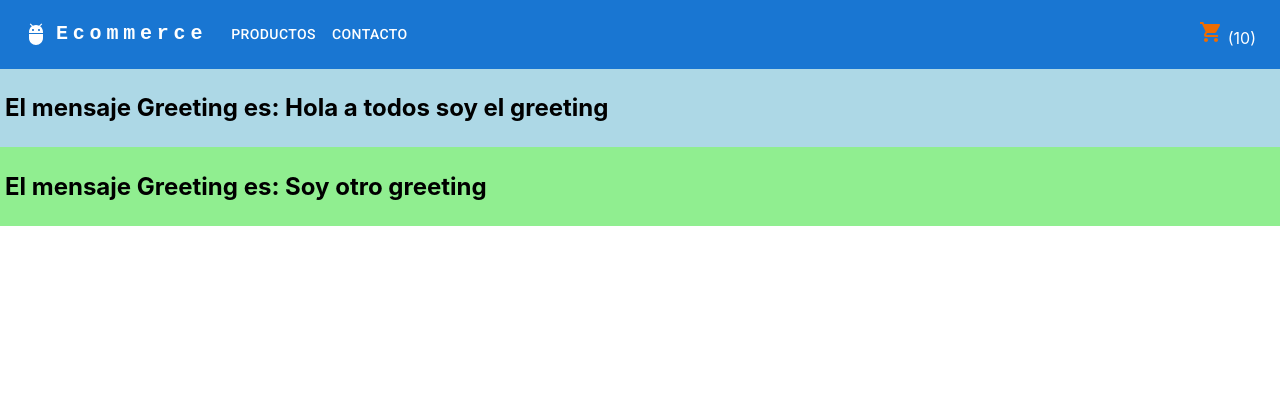
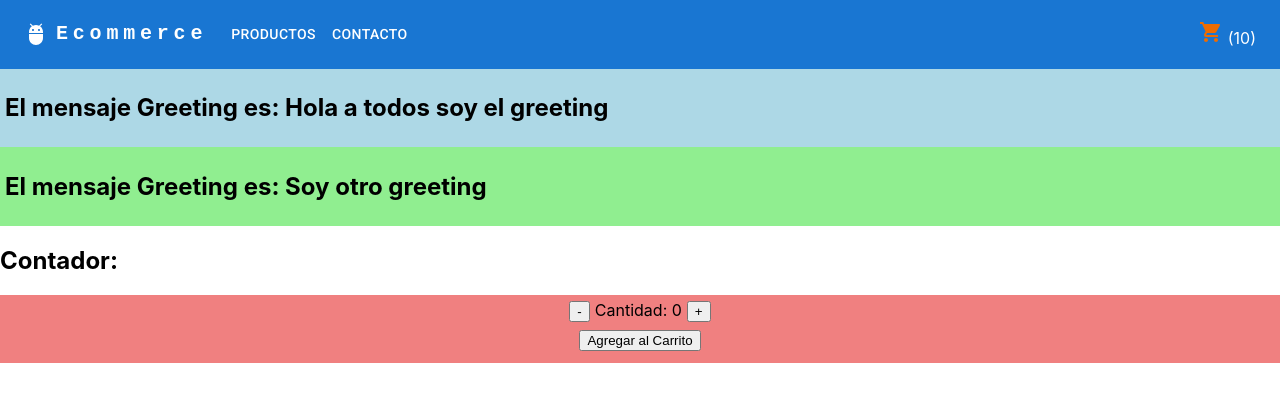
Before and after one commit to JavierSimon/proyecto_JavierSimon, a React (Create React App) app: page / in a window 1280 px wide. Shown: the top 402 px of the page. Built offline with nearby package versions, Linux system fonts and the light colour scheme.

Commit message:
se modificaron detalles para la entrega del desafio del contador siguiendo pautas del tutor

```diff
--- a/src/App.js
+++ b/src/App.js
@@ -1,15 +1,49 @@
+import React, { useState } from "react";
+import ItemCount from "./components/Contador/ItemCount";
 import { ItemListContainer } from "./components/Items/ItemListContainer";
 import NavBar from "./components/NavBar/NavBar";
 
 
 function App() {
   const greeting = 'Hola a todos soy el greeting'
+
+  const [count, setCount] = useState(0)
+  const stock = 10;
+
+  const handleAumentar = () => {
+    if (count < stock) {
+      setCount(count + 1);
+    } else {
+      alert('¡Lo sentimos!No tenemos mas unidades.');
+    }
+  }
+
+  const handleRestar = () => {
+    if (count > 0) {
+      setCount(count - 1);
+    } else {
+      alert('Por favor, seleccione al menos 1 unidad.');
+    }
+  }
+
+  const onAdd = () => {
+    console.log(count);
+  };
+
   return (
     <>
       <NavBar />
 
       <ItemListContainer greeting={greeting} bg='lightblue' pd='5px' />
       <ItemListContainer greeting='Soy otro greeting' bg='lightgreen' pd='5px' />
+
+      <h2>Contador:</h2>
+      <ItemCount
+        count={count}
+        handleAumentar={handleAumentar}
+        handleRestar={handleRestar}
+        onAdd={onAdd}
+      />
     </>
   );
 }
--- /dev/null
+++ b/src/components/Contador/ItemCount.jsx
@@ -0,0 +1,27 @@
+import React from 'react'
+
+function ItemCount({ count, handleAumentar, handleRestar, onAdd }) {
+
+    return (
+        <div style={{ backgroundColor: 'lightcoral', textAlign: 'center', margin: '0 auto', padding: '5px' }}>
+
+            <button onClick={() => {
+                handleRestar()
+            }}> - </button>
+
+            <span style={{ padding: '5px' }}>Cantidad: {count}</span>
+
+            <button onClick={() => {
+                handleAumentar()
+            }}> + </button>
+
+            <div style={{ padding: '5px', margin: '2px' }}>
+                <button onClick={()=>{
+                    onAdd()
+                }}>Agregar al Carrito</button>
+            </div>
+        </div>
+    )
+}
+
+export default ItemCount
--- a/src/components/Items/ItemListContainer.jsx
+++ b/src/components/Items/ItemListContainer.jsx
@@ -1,6 +1,7 @@
 import React from 'react'
 
 export const ItemListContainer = ({ greeting, bg, pd }) => {
+
     return (
         <>
             <div style={{ backgroundColor: bg, padding: pd }}>
```
